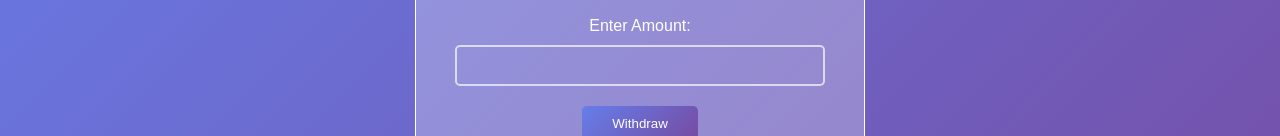
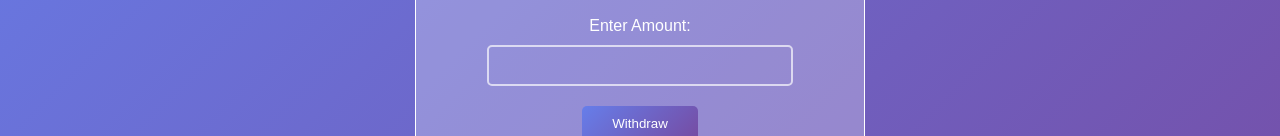
Before and after one commit to Ahmed-devx/project-38-ATM, a plain HTML site: page index.html in a window 1280 px wide. Shown: the part 350-486 px from the top of the page. Drawn offline with Linux system fonts and the light colour scheme.

Commit message:
Refactor CSS styles for consistency and clarity

```diff
--- a/style.css
+++ b/style.css
@@ -36,7 +36,7 @@ p {
   margin-top: 20px;
 }
 #amount {
-  padding: 8px 15%;
+  padding: 8px 35px;
   background-color: transparent;
   border: 2px solid rgba(255, 255, 255, 0.671);
   outline: none;
```
